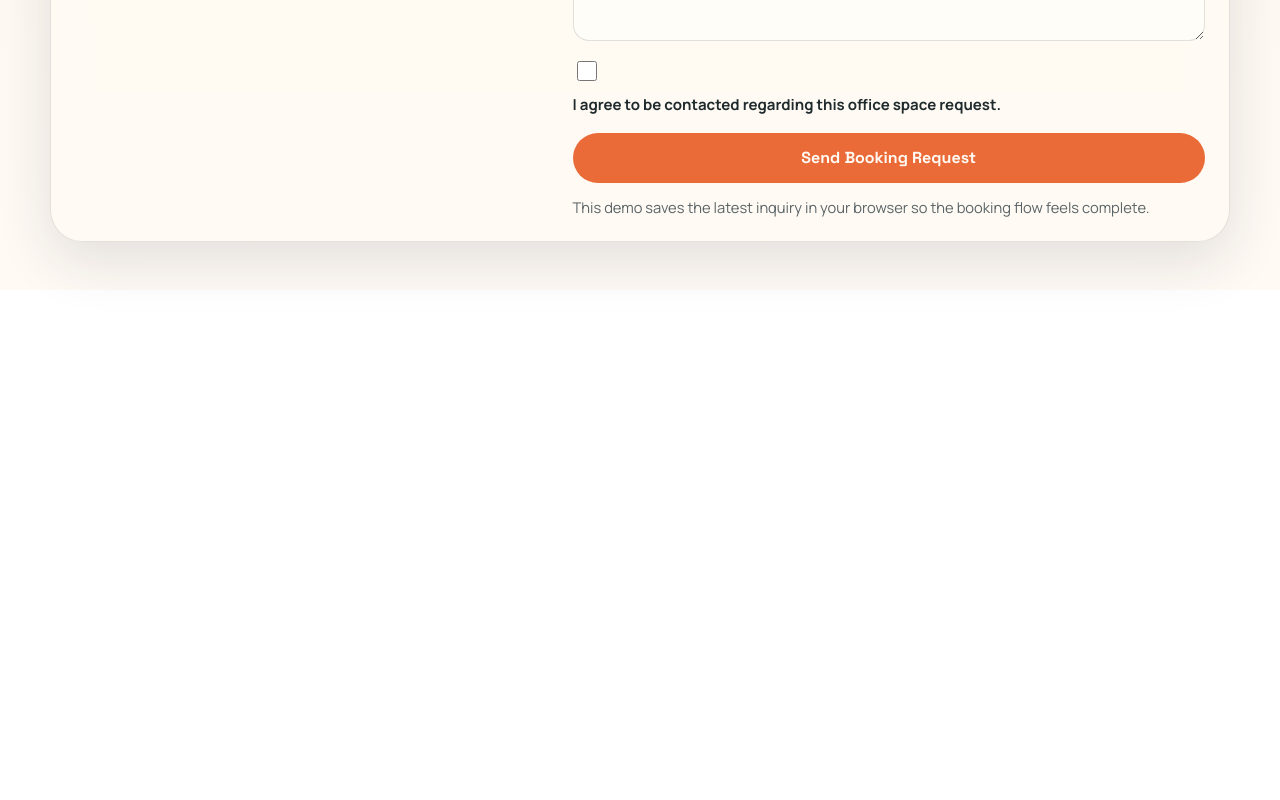
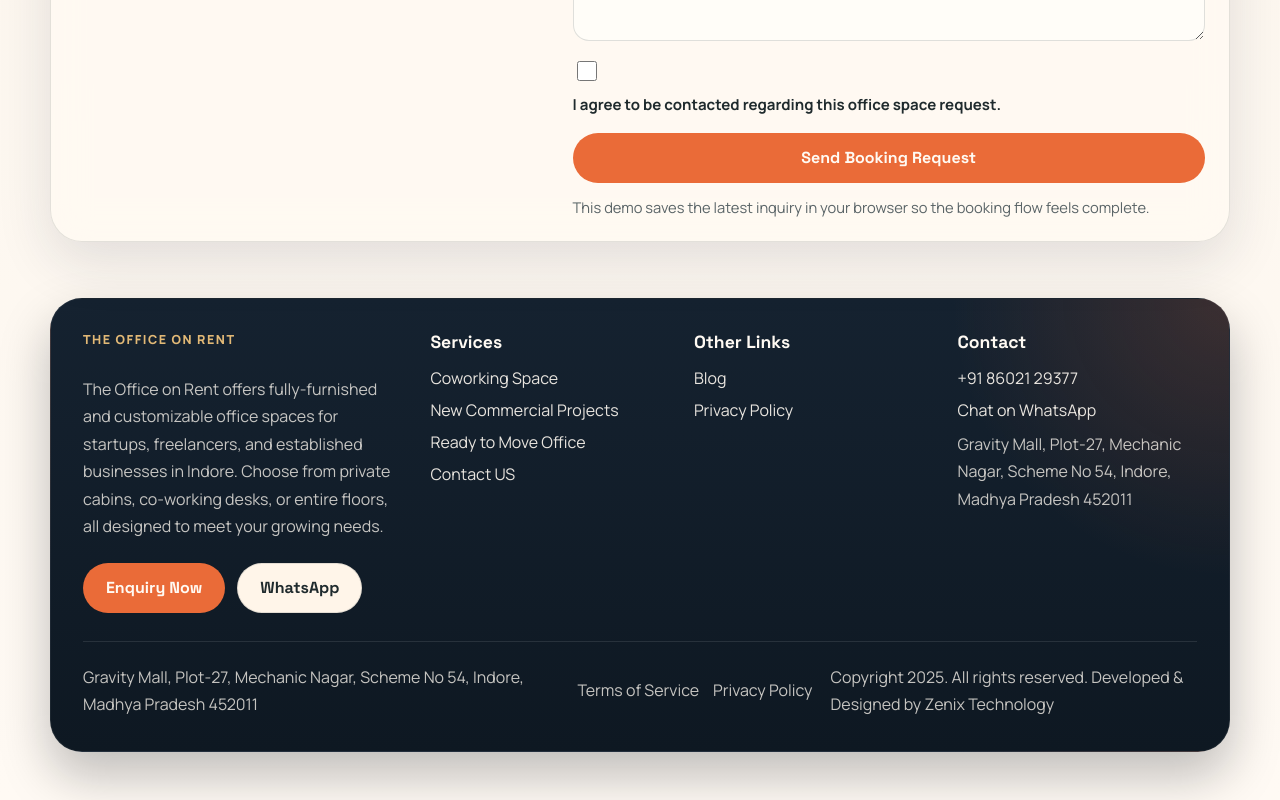
Before and after one commit to abhishekprajapat-hg/the-office-on-rent-web, a Next.js app: page / in a window 1280 px wide. Shown: the part 4567-5367 px from the top of the page. Before the commit the page ends 4857 px from the top, so only its background shows below. Built offline with nearby package versions, Linux system fonts and the light colour scheme.

Commit message:
Add source-based footer section

```diff
--- a/app/globals.css
+++ b/app/globals.css
@@ -867,6 +867,98 @@ h3 {
   border: 1px solid var(--danger-line);
 }
 
+.site-footer {
+  margin-top: 56px;
+  padding: 32px;
+  border: 1px solid rgba(255, 255, 255, 0.06);
+  border-radius: var(--radius-xl);
+  background:
+    radial-gradient(circle at top right, rgba(234, 107, 56, 0.18), transparent 22%),
+    linear-gradient(180deg, #152230 0%, #0e1822 100%);
+  color: rgba(255, 250, 242, 0.94);
+  box-shadow: 0 24px 50px rgba(9, 15, 24, 0.26);
+}
+
+.footer-grid {
+  display: grid;
+  grid-template-columns: 1.35fr repeat(3, minmax(0, 1fr));
+  gap: 24px;
+}
+
+.footer-column {
+  display: grid;
+  align-content: start;
+  gap: 14px;
+  min-width: 0;
+}
+
+.footer-column h3 {
+  margin: 0;
+  font-size: 1.1rem;
+  color: #fffaf3;
+}
+
+.footer-eyebrow {
+  color: rgba(239, 194, 123, 0.94);
+}
+
+.footer-description,
+.footer-contact-list p,
+.footer-bottom p,
+.footer-bottom-links span,
+.footer-bottom-links a {
+  margin: 0;
+  color: rgba(255, 250, 242, 0.76);
+  line-height: 1.72;
+}
+
+.footer-actions {
+  display: flex;
+  flex-wrap: wrap;
+  gap: 12px;
+  margin-top: 8px;
+}
+
+.footer-nav,
+.footer-contact-list {
+  display: grid;
+  gap: 10px;
+}
+
+.footer-nav a,
+.footer-contact-list a {
+  color: rgba(255, 250, 242, 0.9);
+  transition: color 180ms ease, transform 180ms ease;
+}
+
+.footer-nav a:hover,
+.footer-nav a:focus-visible,
+.footer-contact-list a:hover,
+.footer-contact-list a:focus-visible,
+.footer-bottom a:hover,
+.footer-bottom a:focus-visible {
+  color: #ffffff;
+  transform: translateX(2px);
+}
+
+.footer-bottom {
+  display: grid;
+  grid-template-columns: 1.3fr auto 1fr;
+  gap: 18px;
+  align-items: center;
+  margin-top: 28px;
+  padding-top: 22px;
+  border-top: 1px solid rgba(255, 255, 255, 0.1);
+}
+
+.footer-bottom-links {
+  display: flex;
+  align-items: center;
+  justify-content: center;
+  gap: 14px;
+  text-align: center;
+}
+
 @keyframes lift-in {
   from {
     opacity: 0;
@@ -884,6 +976,16 @@ h3 {
   .booking-card,
   .filter-panel {
     grid-template-columns: 1fr;
+  }
+
+  .footer-grid,
+  .footer-bottom {
+    grid-template-columns: 1fr 1fr;
+  }
+
+  .footer-about,
+  .footer-bottom p:last-child {
+    grid-column: 1 / -1;
   }
 
   .property-grid,
@@ -957,6 +1059,16 @@ h3 {
     align-items: stretch;
   }
 
+  .site-footer,
+  .footer-grid,
+  .footer-bottom {
+    grid-template-columns: 1fr;
+  }
+
+  .footer-bottom-links {
+    justify-content: flex-start;
+  }
+
   .hero-property-card,
   .property-visual-copy {
     width: 100%;
@@ -1027,7 +1139,8 @@ h3 {
   .selected-office-panel,
   .latest-inquiry,
   .status-message,
-  .empty-state {
+  .empty-state,
+  .site-footer {
     border-radius: 24px;
   }
 
@@ -1043,7 +1156,8 @@ h3 {
   .property-body,
   .advantages-grid article,
   .booking-card,
-  .filter-panel {
+  .filter-panel,
+  .site-footer {
     padding: 20px;
   }
 
@@ -1140,7 +1254,8 @@ h3 {
   .selected-office-panel,
   .latest-inquiry,
   .status-message,
-  .empty-state {
+  .empty-state,
+  .site-footer {
     padding: 16px;
   }
 
--- a/components/office-showcase.tsx
+++ b/components/office-showcase.tsx
@@ -22,6 +22,35 @@ type StatusMessage = {
 
 const storageKey = "office-on-rent-latest-inquiry";
 const bookingSectionId = "booking-form";
+const footerServices = [
+  {
+    label: "Coworking Space",
+    href: "https://theofficeonrent.com/coworking-space/"
+  },
+  {
+    label: "New Commercial Projects",
+    href: "https://theofficeonrent.com/new-commercial-projects/"
+  },
+  {
+    label: "Ready to Move Office",
+    href: "https://theofficeonrent.com/ready-to-move-office/"
+  },
+  {
+    label: "Contact US",
+    href: "#booking-form"
+  }
+] as const;
+
+const footerOtherLinks = [
+  {
+    label: "Blog",
+    href: "https://theofficeonrent.com/blog/"
+  },
+  {
+    label: "Privacy Policy",
+    href: "https://theofficeonrent.com/privacy-policy/"
+  }
+] as const;
 
 function getLocalDateString() {
   const now = new Date();
@@ -510,6 +539,87 @@ export function OfficeShowcase() {
           </div>
         </section>
       </main>
+
+      <footer className="site-footer">
+        <div className="footer-grid">
+          <section className="footer-column footer-about">
+            <p className="eyebrow footer-eyebrow">The Office On Rent</p>
+            <p className="footer-description">
+              The Office on Rent offers fully-furnished and customizable office spaces for startups,
+              freelancers, and established businesses in Indore. Choose from private cabins,
+              co-working desks, or entire floors, all designed to meet your growing needs.
+            </p>
+
+            <div className="footer-actions">
+              <a className="button" href="tel:+918602129377">
+                Enquiry Now
+              </a>
+              <a
+                className="button button-secondary"
+                href="https://wa.me/918602129377"
+                target="_blank"
+                rel="noreferrer"
+              >
+                WhatsApp
+              </a>
+            </div>
+          </section>
+
+          <section className="footer-column">
+            <h3>Services</h3>
+            <nav className="footer-nav" aria-label="Footer services">
+              {footerServices.map((item) => (
+                <a
+                  key={item.label}
+                  href={item.href}
+                  target={item.href.startsWith("https://") ? "_blank" : undefined}
+                  rel={item.href.startsWith("https://") ? "noreferrer" : undefined}
+                >
+                  {item.label}
+                </a>
+              ))}
+            </nav>
+          </section>
+
+          <section className="footer-column">
+            <h3>Other Links</h3>
+            <nav className="footer-nav" aria-label="Footer links">
+              {footerOtherLinks.map((item) => (
+                <a key={item.label} href={item.href} target="_blank" rel="noreferrer">
+                  {item.label}
+                </a>
+              ))}
+            </nav>
+          </section>
+
+          <section className="footer-column">
+            <h3>Contact</h3>
+            <div className="footer-contact-list">
+              <a href="tel:+918602129377">+91 86021 29377</a>
+              <a href="https://wa.me/918602129377" target="_blank" rel="noreferrer">
+                Chat on WhatsApp
+              </a>
+              <p>Gravity Mall, Plot-27, Mechanic Nagar, Scheme No 54, Indore, Madhya Pradesh 452011</p>
+            </div>
+          </section>
+        </div>
+
+        <div className="footer-bottom">
+          <p>Gravity Mall, Plot-27, Mechanic Nagar, Scheme No 54, Indore, Madhya Pradesh 452011</p>
+          <div className="footer-bottom-links">
+            <span>Terms of Service</span>
+            <a href="https://theofficeonrent.com/privacy-policy/" target="_blank" rel="noreferrer">
+              Privacy Policy
+            </a>
+          </div>
+          <p>
+            Copyright 2025. All rights reserved. Developed &amp; Designed by{" "}
+            <a href="https://zenixtechnology.com/" target="_blank" rel="noreferrer">
+              Zenix Technology
+            </a>
+          </p>
+        </div>
+      </footer>
     </div>
   );
 }
```
